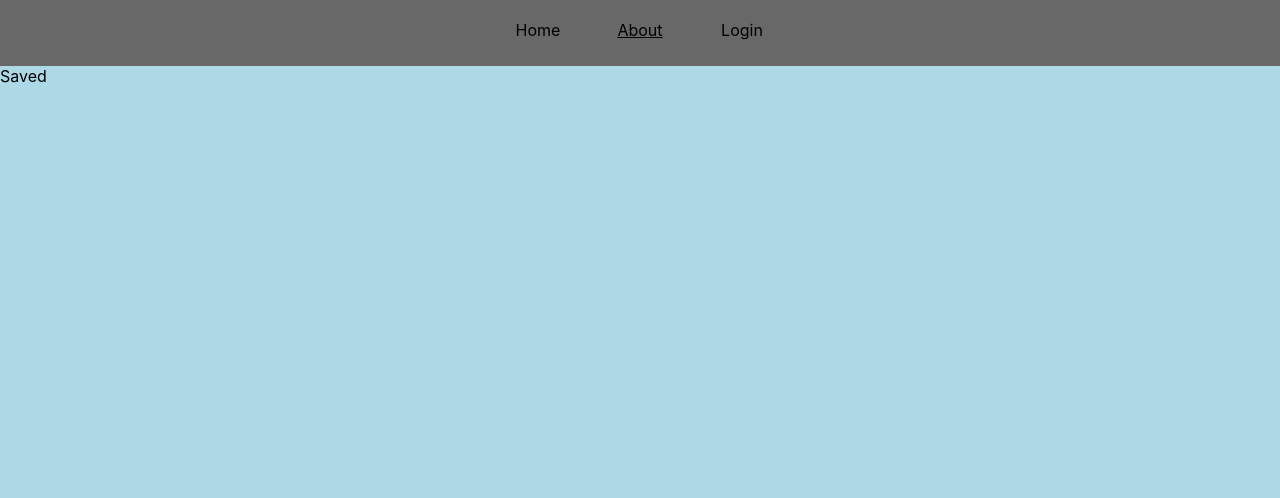
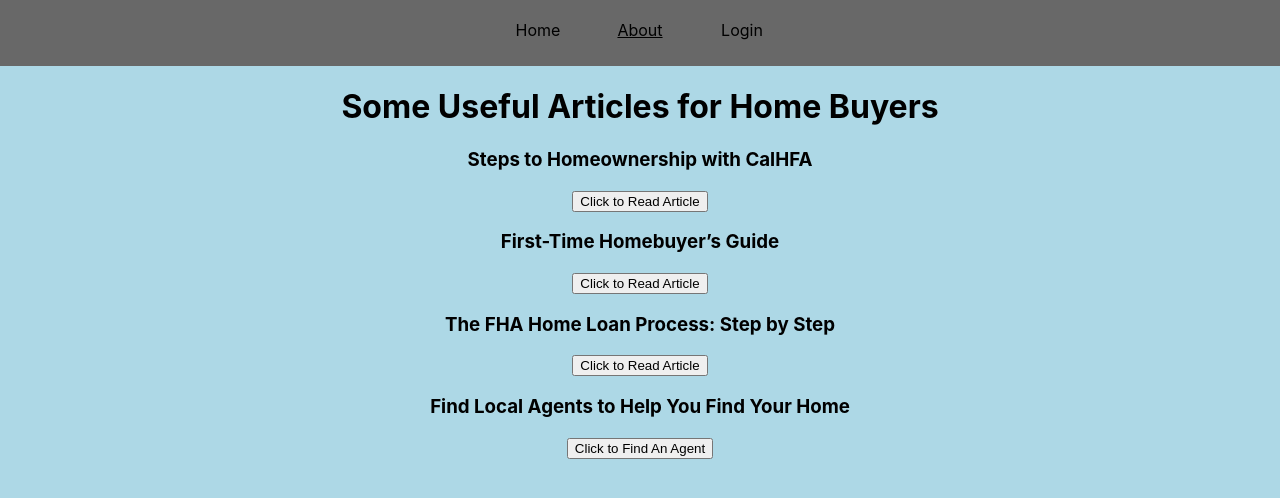
Before and after one commit to tzjorden/Phase-2-Project, a React app: page /about in a window 1280 px wide. Built offline with nearby package versions, Linux system fonts and the light colour scheme; data requests are answered from the project's data file.

Commit message:
added about

```diff
--- a/src/components/About.js
+++ b/src/components/About.js
@@ -1,7 +1,25 @@
 import React from "react";
-
 function About() {
-  return <div className="Saved">Saved</div>;
+  return (
+    <div className = "articles">
+    <h1 className > Some Useful Articles for Home Buyers </h1>
+        <h3>Steps to Homeownership with CalHFA </h3>
+        <a href="https://www.calhfa.ca.gov/homebuyer/">
+          <button>Click to Read Article</button>
+        </a>
+        <h3>First-Time Homebuyer’s Guide</h3>
+        <a href="https://www.investopedia.com/updates/first-time-home-buyer/">
+          <button>Click to Read Article</button>
+        </a>
+        <h3>The FHA Home Loan Process: Step by Step</h3>
+        <a href="https://cishomeloans.com/blog/fha-home-loan-process/">
+          <button>Click to Read Article</button>
+        </a>
+        <h3>Find Local Agents to Help You Find Your Home</h3>
+        <a href="https://www.realtor.com/realestateagents/">
+          <button>Click to Find An Agent</button>
+        </a>
+    </div>
+  )
 }
-
 export default About;
--- a/src/index.css
+++ b/src/index.css
@@ -117,7 +117,7 @@ button.primary {
   color: white
 }
 .active {
-  color: white
+  color: white;
 }
 .newForm {
   position:relative;
@@ -160,3 +160,6 @@ button.primary {
   margin-left: 150px; */
   background-color: rgb(248, 190, 0);
 }
+.articles{
+  text-align: center;
+}
```
